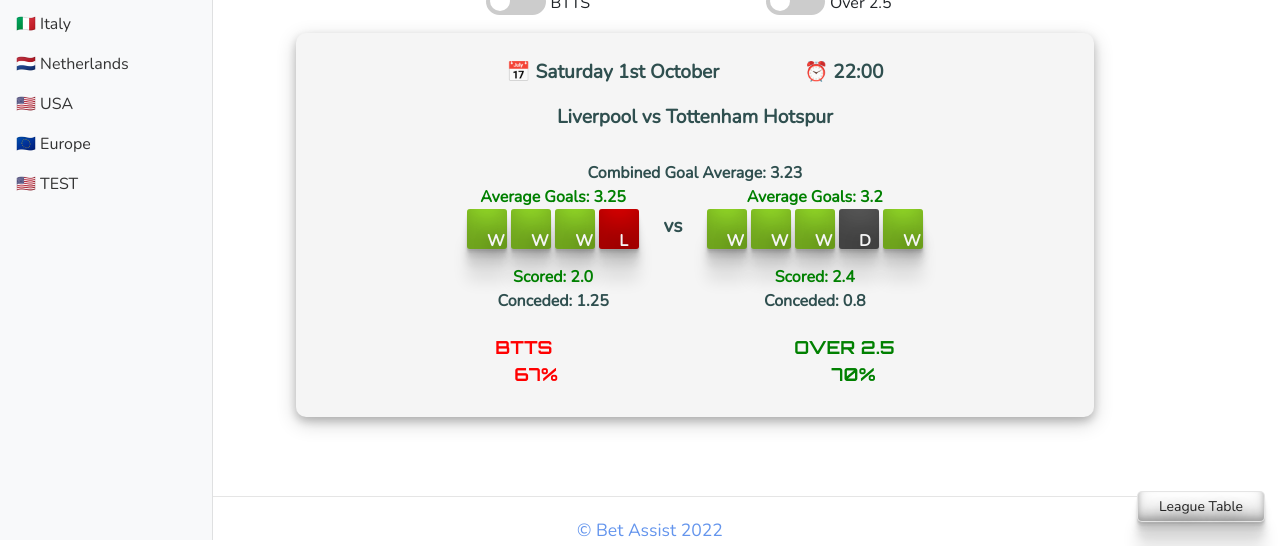
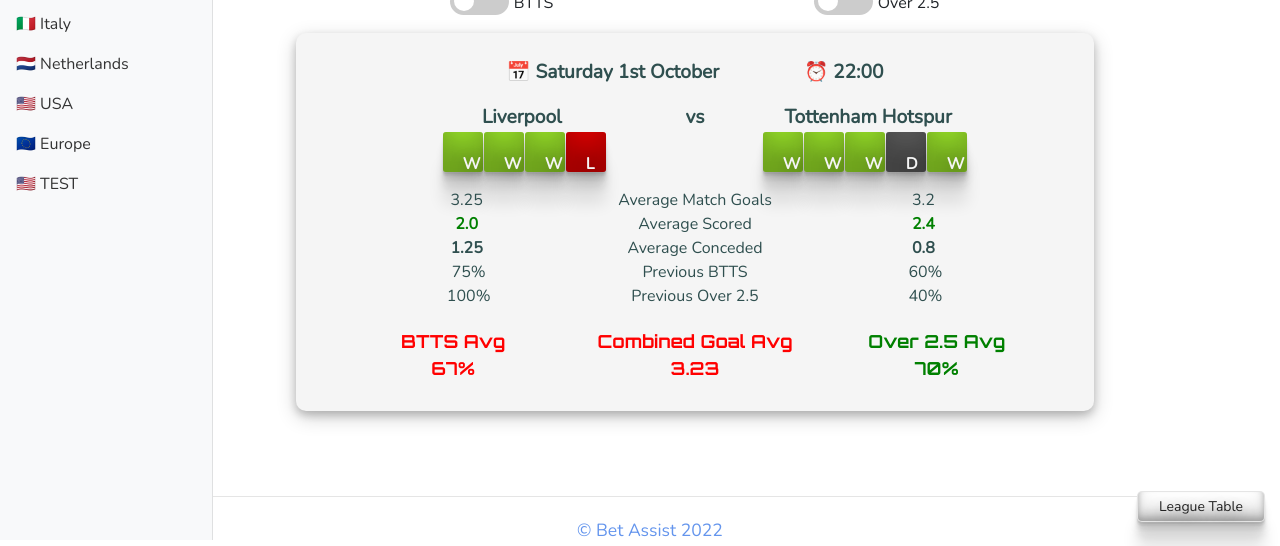
Before and after one commit to G-Taylor/Bet-Assist, a Flask app: page /all_games/test in a window 1280 px wide. Shown: the part 260-806 px from the top of the page. Run offline with Flask 2, Linux system fonts and the light colour scheme; some libraries are stand-ins or nearby versions.

Commit message:
new design 90% sorted

```diff
--- a/app/static/css/main.css
+++ b/app/static/css/main.css
@@ -347,16 +347,21 @@ body {
 }
 
 .fixture-teams {
-  font-weight: bold;
-  font-size: larger;
-  display: inline-block;
-  padding-left: 20px;
-  padding-right: 20px;
+  display: inline-flex;
+  width: 40%;
+  place-content: center;
+}
+
+.fixture-teams-spacer {
+  display: inline-flex;
+  width: 5%;
+  place-content: center;
 }
 
 .game-results {
-  display: inline-block;
+  display: inline-table;
   font-weight: bold;
+  width: 45%;
 }
 
 .game-results > p.W{
@@ -370,6 +375,7 @@ body {
   width: 20px;
   height: 20px;
   padding: 20px;
+  margin-right: 1px;
 }
 
 .game-results > p.D{
@@ -383,6 +389,7 @@ body {
   width: 20px;
   height: 20px;
   padding: 20px;
+  margin-right: 1px;
 }
 
 .game-results > p.L{
@@ -396,6 +403,7 @@ body {
   width: 20px;
   height: 20px;
   padding: 20px;
+  margin-right: 1px;
 }
 
 .goals {
@@ -403,8 +411,20 @@ body {
   font-weight: bold;
 }
 
-.game-info {
-  float: right;
+.game_info {
+  width: auto;
+}
+
+.game-info-text {
+  display: inline-flex;
+  width: 30%;
+  place-content: center;
+}
+
+.game-info-numbers {
+  display: inline-flex;
+  width: 30%;
+  place-content: center;
 }
 
 .goals-g {
@@ -666,15 +686,30 @@ body {
 .outcome {
   margin: 0px;
   color: red;
-  display: inline;
+  width: 30%;
+  display: inline-flex;
+  place-content: center;
 }
 
 .outcome-g {
   margin: 0px;
   color: green;
-  display: inline;
+  width: 30%;
+  display: inline-flex;
+  place-content: center;
 }
 
+.green {
+  color: green;
+}
+
+.red {
+  color: red;
+}
+
+.amber {
+  color: orange;
+}
 /* The switch - the box around the slider */
 .switch {
   position: relative;
@@ -742,3 +777,8 @@ input:checked + .slider:before {
   padding-left: 5px;
   padding-bottom: 5px;
 }
+
+.form-check-inline {
+  width: 45%;
+  place-content: center;
+}
--- a/app/templates/test_page.html
+++ b/app/templates/test_page.html
@@ -5,14 +5,14 @@
         <img class="main_logo" src="{{ url_for('static', filename=logo) }}" alt="">
     </h1>
     <div>
-        <div class="form-check form-check-inline" style="padding-right: 10%">
+        <div class="form-check form-check-inline">
             <label class="switch">
                 <input type="checkbox" role="switch" id="checkBTTS">
                 <span class="slider round"></span>
             </label>
             <label class="form-check-label" for="checkBTTS">BTTS</label>
         </div>
-        <div class="form-check form-check-inline" style="padding-left: 10%">
+        <div class="form-check form-check-inline">
             <label class="switch">
                 <input type="checkbox" role="switch" id="checkOver2">
                 <span class="slider round"></span>
@@ -33,70 +33,64 @@
                     <span class="date">📅 {{ res[result]['date'] }}</span>
                     <span class="time">⏰ {{ res[result]['time'] }}</span>
                 </p>
+                <div id="game-info">
+                    <div class="fixture-teams">{{ res[result]['home_team'] }}</div>
+                    <div class="fixture-teams-spacer">vs</div>
+                    <div class="fixture-teams">{{ res[result]['away_team'] }}</div>
+                </div>
             </div>
-            <div class="fixture-teams">
-                <p class="goals">
-                    {% if standings.get(res[result]['home_team']) != None %}
-                        ({{ standings.get( res[result]['home_team'] ) }})
-                    {% endif %}
-                        {{ res[result]['home_team'] }} vs {{ res[result]['away_team'] }}
-                    {% if standings.get(res[result]['home_team']) != None %}
-                        ({{ standings.get( res[result]['away_team'] ) }})
-                    {% endif %}
-                </p>
-                <br>
-            </div>
-            <!-- Goals scored, conceded and results for the home team-->
-            <p class="goals{% if res[result]['total_average_goals'] > 3.25 %}-g{% endif %}">
-                Combined Goal Average: {{ res[result]['total_average_goals'] }}
-            </p>
             <div>
                 <div class="game-results">
-                    <p class="goals{% if res[result]['home_average_goals'] > 3 %}-g{% endif %}">
-                        Average Goals: {{ res[result]['home_average_goals'] }}
-                    </p>
                     {% for item in res[result]['home_results']  %}
                         {% for game in item %}
                             <p class="{{ game }}">{{ game }}</p>
                         {% endfor %}
                     {% endfor %}
-                    <p class="goals{% if res[result]['home_goals_scored'] > 1.5 %}-g{% endif %}">
-                        Scored: {{res[result]['home_goals_scored'] }}
-                    </p>
-                    <p class="goals{% if res[result]['home_goals_conceded'] > 1.5 %}-g{% endif %}">
-                        Conceded: {{res[result]['home_goals_conceded'] }}
-                    </p>
-                </div>
-                <div class="fixture-teams">
-                    <p> vs </p>
-                    <br><br>
                 </div>
                 <!-- Goals scored, conceded and results for the away team-->
                 <div class="game-results">
-                    <p class="goals{% if res[result]['away_average_goals'] > 3 %}-g{% endif %}">
-                        Average Goals: {{ res[result]['away_average_goals'] }}
-                    </p>
                     {% for item in res[result]['away_results']  %}
                         {% for game in item %}
                             <p class="{{ game }}">{{ game }}</p>
                         {% endfor %}
                     {% endfor %}
-                    <p class="goals{% if res[result]['away_goals_scored'] > 1.5 %}-g{% endif %}">
-                        Scored: {{res[result]['away_goals_scored'] }}
-                    </p>
-                    <p class="goals{% if res[result]['away_goals_conceded'] > 1.5 %}-g{% endif %}">
-                        Conceded: {{res[result]['away_goals_conceded'] }}
-                    </p>
+                </div>
+                <div id="game-info">
+                    <div class="game-info-numbers">{{ res[result]['home_average_goals'] }}</div>
+                    <div class="game-info-text">Average Match Goals</div>
+                    <div class="game-info-numbers">{{ res[result]['away_average_goals'] }}</div>
+                </div>
+                <div id="game-info">
+                    <div class="game-info-numbers goals {% if res[result]['home_goals_scored'] > 1.5 %}green{% endif %}">{{ res[result]['home_goals_scored'] }}</div>
+                    <div class="game-info-text">Average Scored</div>
+                    <div class="game-info-numbers goals {% if res[result]['away_goals_scored'] > 1.5 %}green{% endif %}">{{ res[result]['away_goals_scored'] }}</div>
+                </div>
+                <div id="game-info">
+                    <div class="game-info-numbers goals {% if res[result]['home_goals_conceded'] > 1.5 %}green{% endif %}">{{ res[result]['home_goals_conceded'] }}</div>
+                    <div class="game-info-text">Average Conceded</div>
+                    <div class="game-info-numbers goals {% if res[result]['home_goals_conceded'] > 1.5 %}green{% endif %}">{{ res[result]['away_goals_conceded'] }}</div>
+                </div>
+                <div id="game-info">
+                    <div class="game-info-numbers">&nbsp;{{ res[result]['home_team_btts_rating'] }}%  </div>
+                    <div class="game-info-text">Previous BTTS</div>
+                    <div class="game-info-numbers">&nbsp;{{ res[result]['away_team_btts_rating'] }}%</div>
+                </div>
+                <div id="game-info">
+                    <div class="game-info-numbers">&nbsp;{{ res[result]['home_team_over2_rating'] }}%  </div>
+                    <div class="game-info-text">Previous Over 2.5</div>
+                    <div class="game-info-numbers">&nbsp;{{ res[result]['away_team_over2_rating'] }}%</div>
                 </div>
             </div>
         </div>
         <div class="outcome-outer" style="padding-bottom: 0px">
-            <div class="outcome{% if res[result]['btts'] %}-g{% endif %}" style="padding-right: 15%">BTTS</div>
-            <div class="outcome{% if res[result]['over2.5'] %}-g{% endif %}" style="padding-left: 15%">OVER 2.5</div>
+            <div class="outcome {% if res[result]['btts'] %}green{% endif %}">BTTS Avg</div>
+            <div class="outcome {% if res[result]['total_average_goals'] > 3.25 %}green{% endif %}">Combined Goal Avg</div>
+            <div class="outcome {% if res[result]['over2.5'] %}green{% endif %}">Over 2.5 Avg</div>
         </div>
         <div class="outcome-outer" style="padding-top: 0px">
-            <div class="outcome{% if res[result]['btts'] %}-g{% endif %}" style="padding-right: 17%" data-toggle="tooltip" title="% of previous matches that where btts">{{ res[result]['match_btts_rating']}}%</div>
-            <div class="outcome{% if res[result]['over2.5'] %}-g{% endif %}" style="padding-left: 17%" data-toggle="tooltip" title="% of previous matches that where over2.5">{{ res[result]['match_over2_rating']}}%</div>
+            <div class="outcome {% if res[result]['btts'] %}green{% endif %}" data-toggle="tooltip" title="% of previous matches that where btts">{{ res[result]['match_btts_rating']}}%</div>
+            <div class="outcome {% if res[result]['total_average_goals'] > 3.25 %}green{% endif %}" data-toggle="tooltip" title="combined goal average">{{ res[result]['total_average_goals'] }}</div>
+            <div class="outcome {% if res[result]['over2.5'] %}green{% endif %}" data-toggle="tooltip" title="% of previous matches that where over2.5">{{ res[result]['match_over2_rating']}}%</div>
         </div>
     </div>
     {% endfor %}
```
